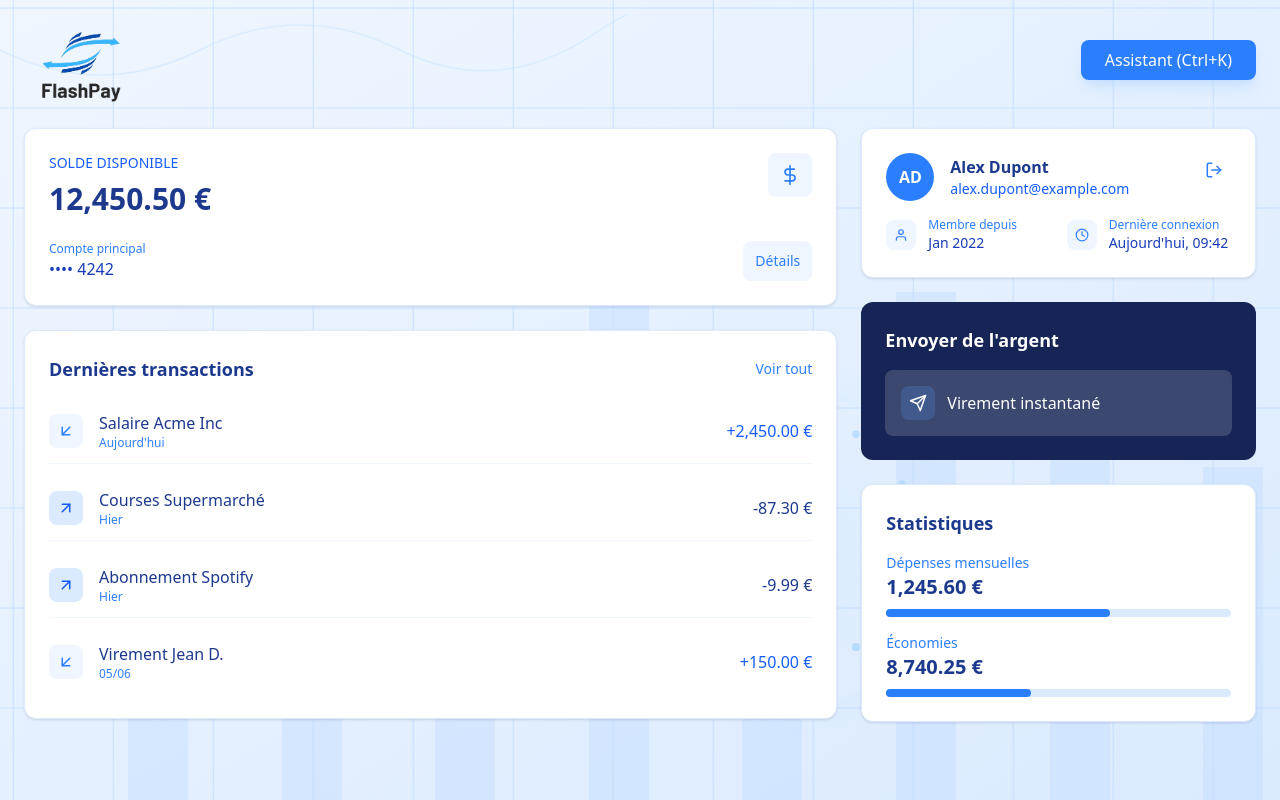
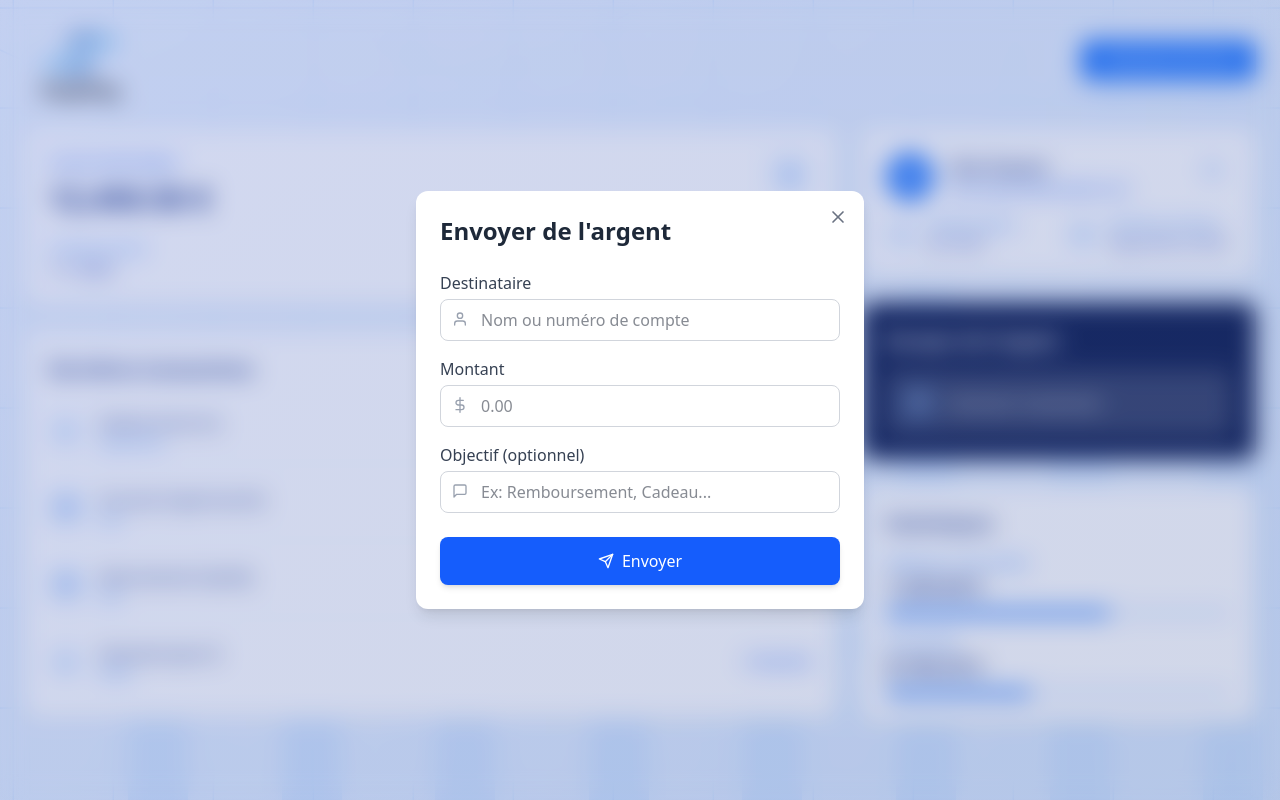
Before and after one commit to Grande-Ecole-IT/eBanking-front, a React (Vite) app: page /dashboard in a window 1280 px wide. Both pictures are taken after a click on the button "Virement instantané". Built offline with nearby package versions, Linux system fonts and the light colour scheme.

Commit message:
Ajout de TransactionForm

```diff
--- a/src/components/MoneyTransferCard.jsx
+++ b/src/components/MoneyTransferCard.jsx
@@ -1,9 +1,15 @@
 /* eslint-disable no-unused-vars */
-import { motion } from "framer-motion";
+import { AnimatePresence, motion } from "framer-motion";
+import { useState } from "react";
 import { FiSend } from "react-icons/fi";
 import { LuArrowRight } from "react-icons/lu";
+import TransactionForm from "./TransactionForm";
 
-const MoneyTransferCard = () => (
+const MoneyTransferCard = () => {
+  const [showModal, setShowModal] = useState(false);
+
+  return (
+    <>
       <motion.div
         initial={{ opacity: 0, y: 20 }}
         animate={{ opacity: 1, y: 0 }}
@@ -11,7 +17,11 @@ const MoneyTransferCard = () => (
         className="bg-blue-950 rounded-xl p-6 text-white"
       >
         <h3 className="text-lg font-semibold mb-4">Envoyer de l'argent</h3>
-    <button className="w-full flex items-center justify-between p-4 bg-zinc-300/20 rounded-lg backdrop-blur-sm group">
+        <motion.button
+          whileTap={{ scale: 0.98 }}
+          className="w-full flex items-center justify-between p-4 bg-zinc-300/20 rounded-lg backdrop-blur-sm group"
+          onClick={() => setShowModal(true)}
+        >
           <div className="flex items-center">
             <div className="p-2 rounded-lg bg-blue-400/20 mr-3">
               <FiSend className="text-lg" />
@@ -21,8 +31,27 @@ const MoneyTransferCard = () => (
           <span className="text-blue-200 text-2xl opacity-0 group-hover:opacity-100 delay-500">
             <LuArrowRight />
           </span>
-    </button>
+        </motion.button>
       </motion.div>
+
+      {/* Modal TransactionForm */}
+      <AnimatePresence>
+        {showModal && (
+          <div className="fixed inset-0 z-50 flex items-center justify-center p-4 bg-gradient-to-br from-blue-800/20 to-blue-900/20 backdrop-blur-md h-full">
+            <motion.div
+              initial={{ opacity: 0, scale: 0.9 }}
+              animate={{ opacity: 1, scale: 1 }}
+              exit={{ opacity: 0, scale: 0.9 }}
+              transition={{ type: "spring", damping: 10 }}
+              className="relative w-full max-w-md"
+            >
+              <TransactionForm onClose={() => setShowModal(false)} />
+            </motion.div>
+          </div>
+        )}
+      </AnimatePresence>
+    </>
   );
+};
 
 export default MoneyTransferCard;
--- /dev/null
+++ b/src/components/TransactionForm.jsx
@@ -0,0 +1,157 @@
+/* eslint-disable no-unused-vars */
+import { motion } from "framer-motion";
+import { useState } from "react";
+import {
+  FiDollarSign,
+  FiMessageSquare,
+  FiSend,
+  FiUser,
+  FiX,
+} from "react-icons/fi";
+
+const TransactionForm = ({ onClose }) => {
+  const [recipient, setRecipient] = useState("");
+  const [amount, setAmount] = useState("");
+  const [purpose, setPurpose] = useState("");
+  const [isSubmitting, setIsSubmitting] = useState(false);
+  const [isSuccess, setIsSuccess] = useState(false);
+
+  const handleSubmit = (e) => {
+    e.preventDefault();
+    setIsSubmitting(true);
+
+    // Simulation d'envoi
+    setTimeout(() => {
+      setIsSubmitting(false);
+      setIsSuccess(true);
+      setTimeout(() => {
+        setIsSuccess(false);
+        onClose(); // Fermer le modal après succès
+      }, 2000);
+    }, 1500);
+  };
+
+  return (
+    <div className="bg-white rounded-xl shadow-lg overflow-hidden">
+      <div className="p-6 relative">
+        <button
+          onClick={onClose}
+          className="absolute top-4 right-4 text-gray-500 hover:text-gray-700"
+        >
+          <FiX className="text-xl" />
+        </button>
+
+        <h2 className="text-2xl font-bold text-gray-800 mb-6">
+          Envoyer de l'argent
+        </h2>
+
+        <form onSubmit={handleSubmit}>
+          {/* Champ Destinataire */}
+          <div className="mb-4">
+            <label
+              htmlFor="recipient"
+              className="flex  font-medium text-gray-700 mb-1  items-center"
+            >
+              Destinataire
+            </label>
+            <div className="relative">
+              <input
+                type="text"
+                id="recipient"
+                value={recipient}
+                onChange={(e) => setRecipient(e.target.value)}
+                className="w-full px-4 py-2 pl-10 border border-gray-300 rounded-lg focus:ring-2 focus:ring-blue-500 focus:border-blue-500 outline-none transition"
+                placeholder="Nom ou numéro de compte"
+                required
+              />
+              <FiUser className="absolute left-3 top-3 text-gray-400" />
+            </div>
+          </div>
+
+          {/* Champ Montant */}
+          <div className="mb-4">
+            <label
+              htmlFor="amount"
+              className="block  font-medium text-gray-700 mb-1  items-center"
+            >
+              Montant
+            </label>
+            <div className="relative">
+              <input
+                type="number"
+                id="amount"
+                value={amount}
+                onChange={(e) => setAmount(e.target.value)}
+                className="w-full px-4 py-2 pl-10 border border-gray-300 rounded-lg focus:ring-2 focus:ring-blue-500 focus:border-blue-500 outline-none transition"
+                placeholder="0.00"
+                step="0.01"
+                min="0"
+                required
+              />
+              <FiDollarSign className="absolute left-3 top-3 text-gray-400" />
+            </div>
+          </div>
+
+          {/* Champ Objectif */}
+          <div className="mb-6">
+            <label
+              htmlFor="purpose"
+              className="block  font-medium text-gray-700 mb-1  items-center"
+            >
+              Objectif (optionnel)
+            </label>
+            <div className="relative">
+              <input
+                type="text"
+                id="purpose"
+                value={purpose}
+                onChange={(e) => setPurpose(e.target.value)}
+                className="w-full px-4 py-2 pl-10 border border-gray-300 rounded-lg focus:ring-2 focus:ring-blue-500 focus:border-blue-500 outline-none transition"
+                placeholder="Ex: Remboursement, Cadeau..."
+              />
+              <FiMessageSquare className="absolute left-3 top-3 text-gray-400" />
+            </div>
+          </div>
+
+          {/* Bouton Envoyer */}
+          <motion.button
+            type="submit"
+            className={`w-full py-3 px-4 rounded-lg font-medium text-white flex items-center justify-center ${
+              isSubmitting ? "bg-blue-400" : "bg-blue-600 hover:bg-blue-700"
+            } transition-colors shadow-md`}
+            whileTap={{ scale: 0.98 }}
+            disabled={isSubmitting}
+          >
+            {isSubmitting ? (
+              <motion.span
+                animate={{ rotate: 360 }}
+                transition={{ duration: 1, repeat: Infinity, ease: "linear" }}
+                className="inline-block"
+              >
+                <FiSend className="mr-2" />
+              </motion.span>
+            ) : isSuccess ? (
+              "Envoyé ✓"
+            ) : (
+              <>
+                <FiSend className="mr-2" /> Envoyer
+              </>
+            )}
+          </motion.button>
+        </form>
+      </div>
+
+      {/* Message de succès */}
+      {isSuccess && (
+        <motion.div
+          initial={{ opacity: 0 }}
+          animate={{ opacity: 1 }}
+          className="p-3 bg-green-100 text-green-800 text-center"
+        >
+          Transaction effectuée avec succès !
+        </motion.div>
+      )}
+    </div>
+  );
+};
+export default TransactionForm;
```
Lines whose indentation alone changed are shown as unchanged.
